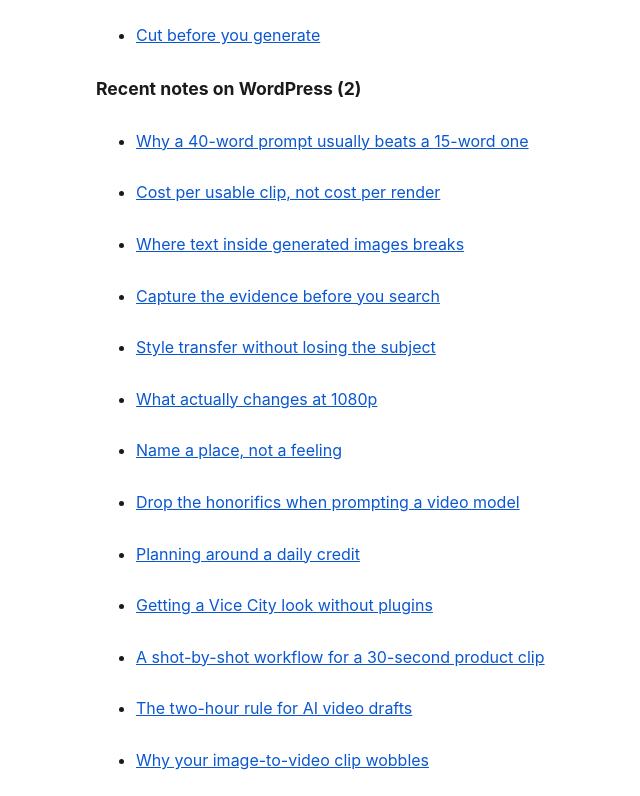
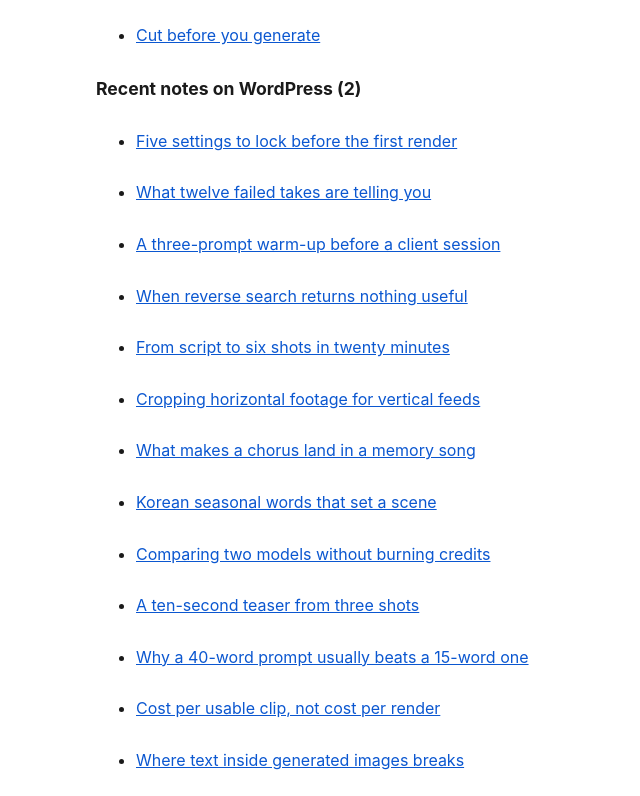
Before and after one commit to youram470-art/ten-free-ai-video-tools, a plain HTML site: page index.html in a window 1280 px wide. Shown: the part 2902-3698 px from the top of the page, without its empty margins (164-804 px from the left). Drawn offline with Linux system fonts and the light colour scheme.

Commit message:
add third batch of WordPress notes

```diff
--- a/index.html
+++ b/index.html
@@ -65,6 +65,17 @@
 <li><a href="https://aivideofieldnotes9.wordpress.com/2026/11/26/cut-before-you-generate/">Cut before you generate</a></li>
 </ul>
 <h2>Recent notes on WordPress (2)</h2><ul>
+<li><a href="https://aivideochecklist.wordpress.com/2026/11/26/five-settings-to-lock-before-the-first-render/">Five settings to lock before the first render</a></li>
+<li><a href="https://aivideochecklist.wordpress.com/2026/11/26/what-twelve-failed-takes-are-telling-you/">What twelve failed takes are telling you</a></li>
+<li><a href="https://aivideochecklist.wordpress.com/2026/11/26/a-three-prompt-warm-up-before-a-client-session/">A three-prompt warm-up before a client session</a></li>
+<li><a href="https://aivideochecklist.wordpress.com/2026/11/26/when-reverse-search-returns-nothing-useful/">When reverse search returns nothing useful</a></li>
+<li><a href="https://aivideochecklist.wordpress.com/2026/11/26/from-script-to-six-shots-in-twenty-minutes/">From script to six shots in twenty minutes</a></li>
+<li><a href="https://aivideochecklist.wordpress.com/2026/11/26/cropping-horizontal-footage-for-vertical-feeds/">Cropping horizontal footage for vertical feeds</a></li>
+<li><a href="https://aivideochecklist.wordpress.com/2026/11/26/what-makes-a-chorus-land-in-a-memory-song/">What makes a chorus land in a memory song</a></li>
+<li><a href="https://aivideochecklist.wordpress.com/2026/11/26/korean-seasonal-words-that-set-a-scene/">Korean seasonal words that set a scene</a></li>
+<li><a href="https://aivideochecklist.wordpress.com/2026/11/26/comparing-two-models-without-burning-credits/">Comparing two models without burning credits</a></li>
+<li><a href="https://aivideochecklist.wordpress.com/2026/11/26/a-ten-second-teaser-from-three-shots/">A ten-second teaser from three shots</a></li>
+</ul><ul>
 <li><a href="https://aivideochecklist2.wordpress.com/2026/11/26/why-a-40-word-prompt-usually-beats-a-15-word-one/">Why a 40-word prompt usually beats a 15-word one</a></li>
 <li><a href="https://aivideochecklist2.wordpress.com/2026/11/26/cost-per-usable-clip-not-cost-per-render/">Cost per usable clip, not cost per render</a></li>
 <li><a href="https://aivideochecklist2.wordpress.com/2026/11/26/where-text-inside-generated-images-breaks/">Where text inside generated images breaks</a></li>
```
